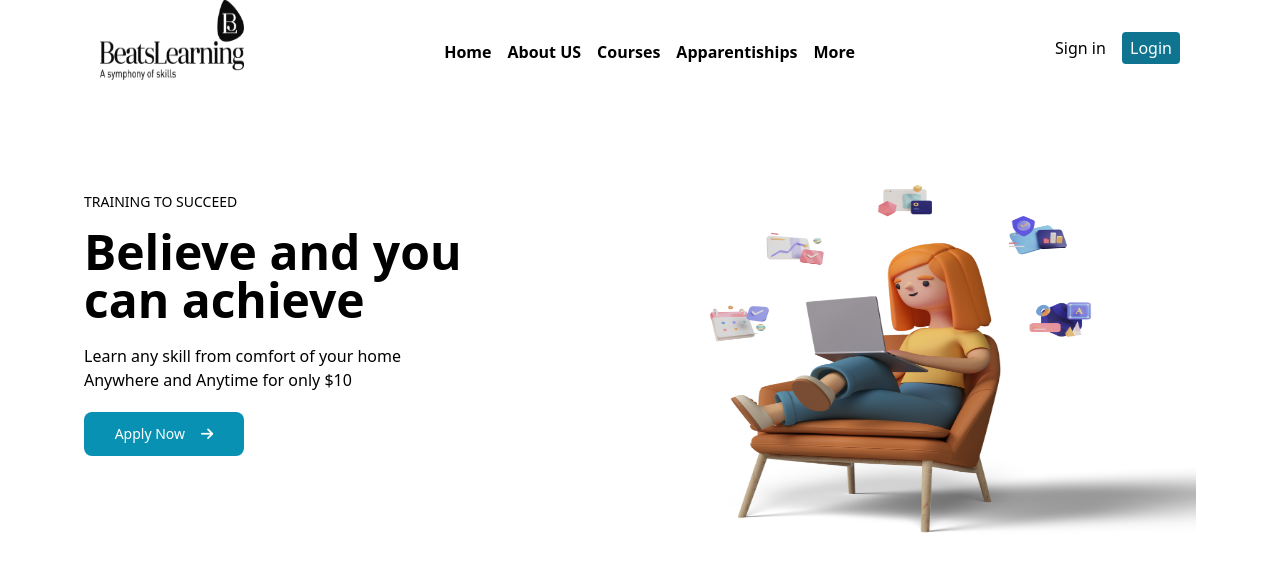
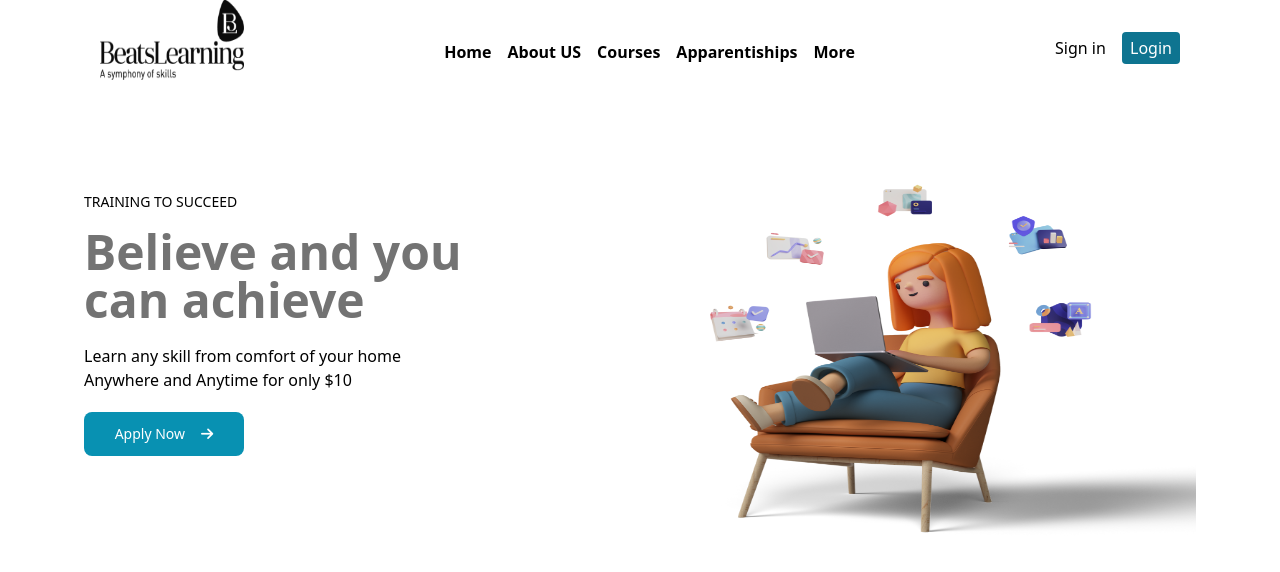
Before and after one commit to anikaivnath/Class-Task--4, a plain HTML site: page index.html in a window 1280 px wide. Drawn offline with nearby package versions, Linux system fonts and the light colour scheme.

Commit message:
Add color

```diff
--- a/index.html
+++ b/index.html
@@ -27,7 +27,7 @@
     <div class="flex justify-around">
         <div class=" w-96 mt-28 ">
             <p class="mb-4 text-sm">TRAINING TO SUCCEED</p>
-            <h1 class="text-5xl font-bold w-68 mb-5">Believe and you can achieve</h1>
+            <h1 class="text-5xl font-bold w-68 mb-5 text-neutral-500">Believe and you can achieve</h1>
             <p class="w-68">Learn any skill from comfort of your home
                 Anywhere and Anytime for only $10</p>
                 <p class=" text-sm  bg-cyan-600   w-40  mt-5 text-center px-5 py-3 rounded-lg text-white ">Apply Now<i class="fa-solid fa-arrow-right relative ml-4"></i></p>
```
